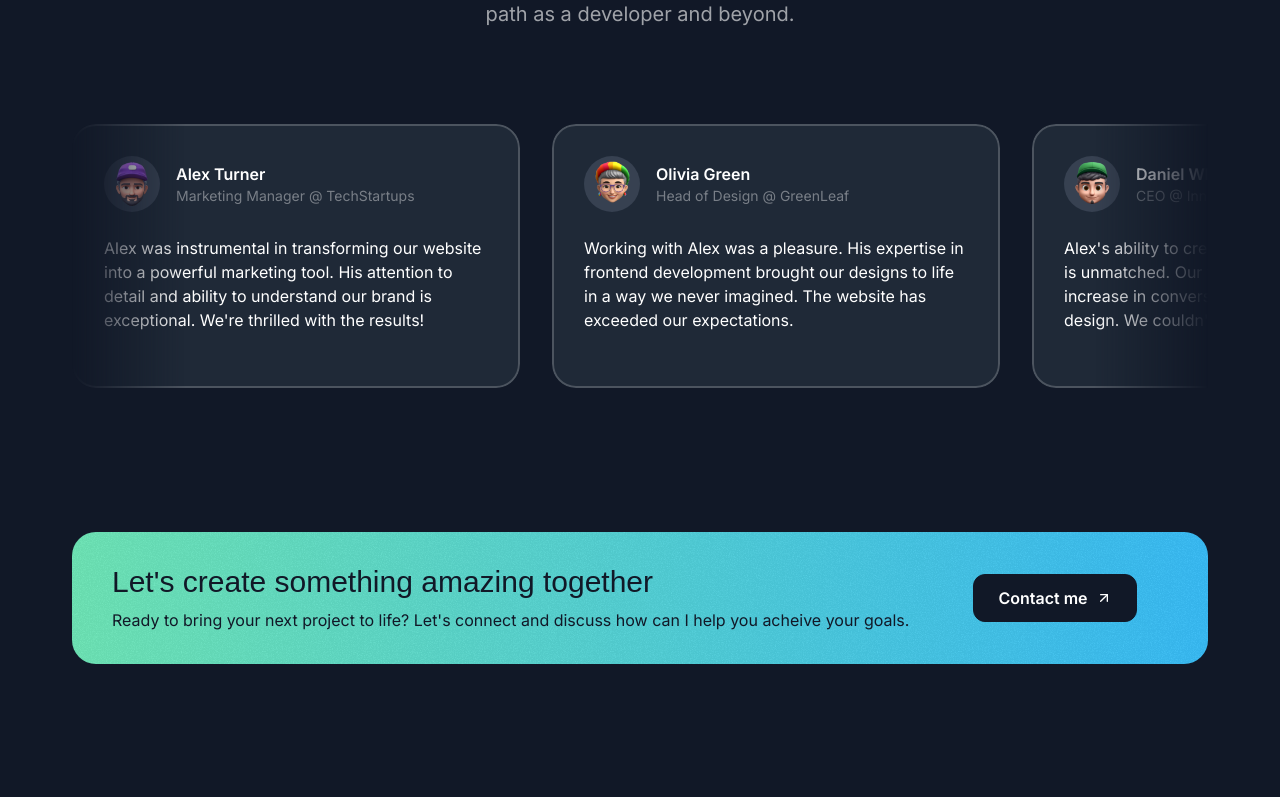
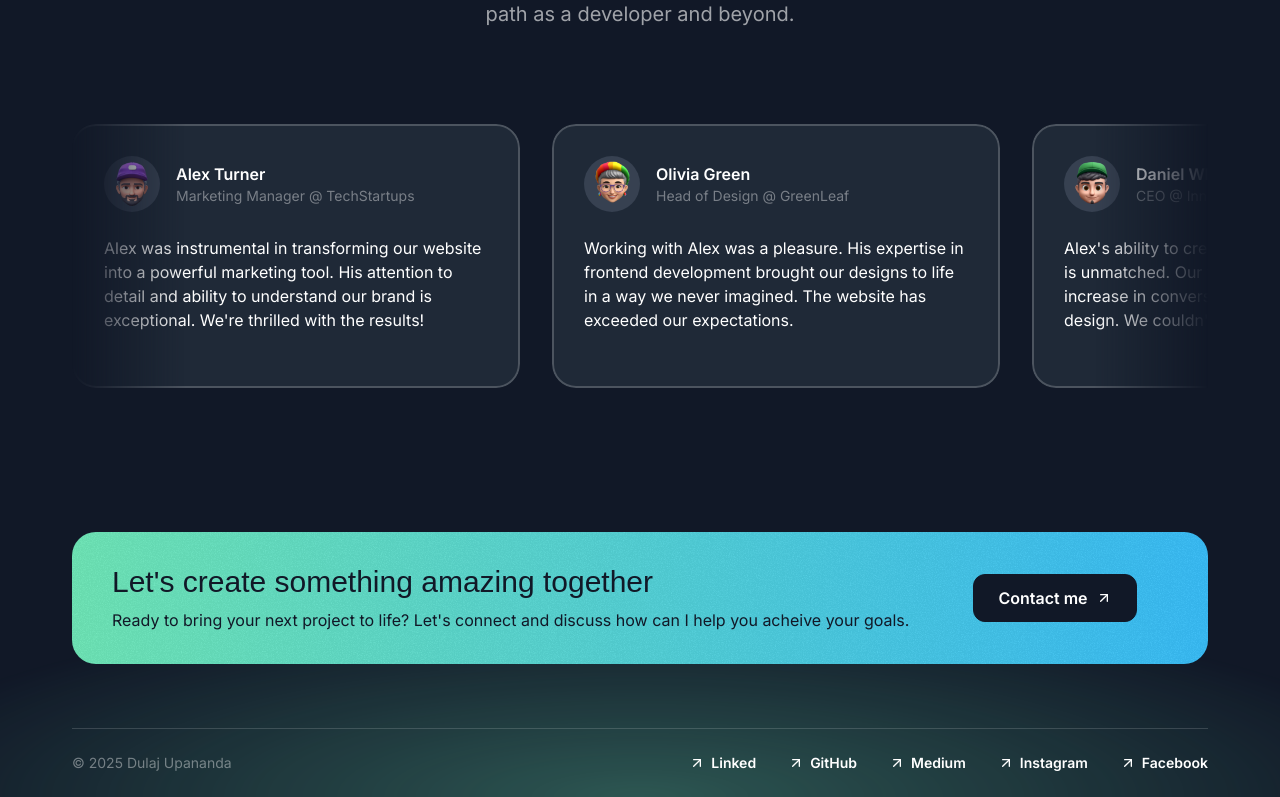
Before and after one commit to DULAJBHAGYA/Dulaj-Portfolio, a Next.js app: page / in a window 1280 px wide. Shown: the part 4338-5135 px from the top of the page. Before the commit the page ends 5066 px from the top, so only its background shows below. Built offline with nearby package versions, Linux system fonts and the light colour scheme; a web font is replaced by a local one.

Commit message:
22nd march commit 3
Developed footer section

```diff
--- a/src/app/page.tsx
+++ b/src/app/page.tsx
@@ -1,5 +1,6 @@
 import { AboutSection } from "@/sections/About";
 import { ContactSection } from "@/sections/Contact";
+import { Footer } from "@/sections/Footer";
 import { Header } from "@/sections/Header";
 import { HeroSection } from "@/sections/Hero";
 import { ProjectsSection } from "@/sections/Projects";
@@ -16,6 +17,7 @@
       <TapeSection/>
       <TestimonialsSection/>
       <ContactSection/>
+      <Footer/>
     </div>
   );
 }
--- a/src/sections/Footer.tsx
+++ b/src/sections/Footer.tsx
@@ -1,3 +1,52 @@
+import ArrowUpRightIcon from "@/assets/icons/arrow-up-right.svg";
+import { link } from "fs";
+
+const footerLinks = [
+  {
+    title: "Linked",
+    href: "#",
+  },
+  {
+    title: "GitHub",
+    href: "#",
+  },
+  {
+    title: "Medium",
+    href: "#",
+  },
+  {
+    title: "Instagram",
+    href: "#",
+  },
+  {
+    title: "Facebook",
+    href: "#",
+  },
+];
+
 export const Footer = () => {
-  return <div>Footer Section</div>;
+  return (
+    <footer className="relative -z-10 overflow-x-clip">
+      <div className="absolute h-[400px] w-[1600px] bottom-0 left-1/2 -translate-x-1/2 bg-emerald-300/30 [mask-image:radial-gradient(50%_50%_at_bottom_center,black,transparent)] -z-10"></div>
+      <div className="container">
+        <div className="border-t border-white/15 py-6 text-sm flex flex-col md:flex-row md:justify-between items-center gap-8">
+          <div className="text-white/40">
+            &copy; 2025 Dulaj Upananda
+          </div>
+          <nav className="flex flex-col md:flex-row items-center gap-8">
+            {footerLinks.map((link) => (
+              <a
+                href="#"
+                key={link.title}
+                className="inline-flex items-center gap-1.5"
+              >
+                <ArrowUpRightIcon className="size-4" />
+                <span className="font-semibold">{link.title}</span>
+              </a>
+            ))}
+          </nav>
+        </div>
+      </div>
+    </footer>
+  );
 };
```
